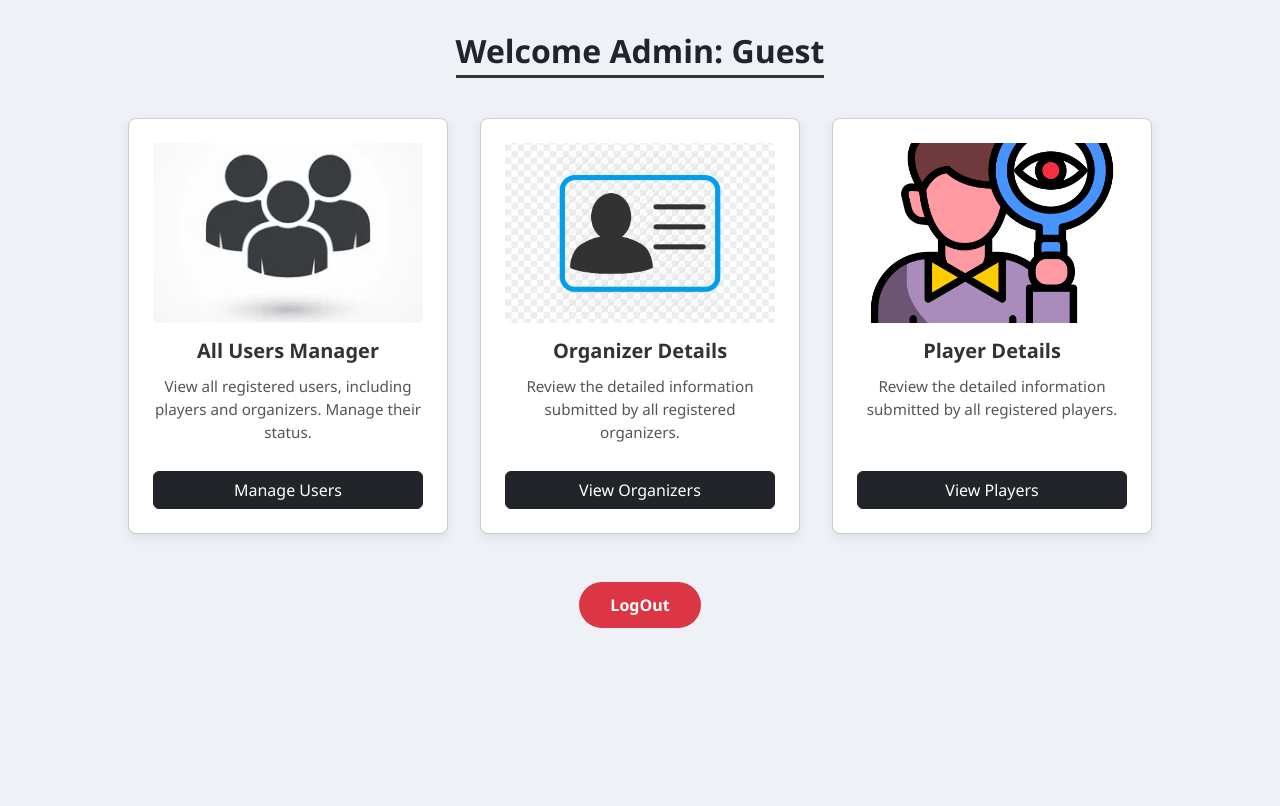
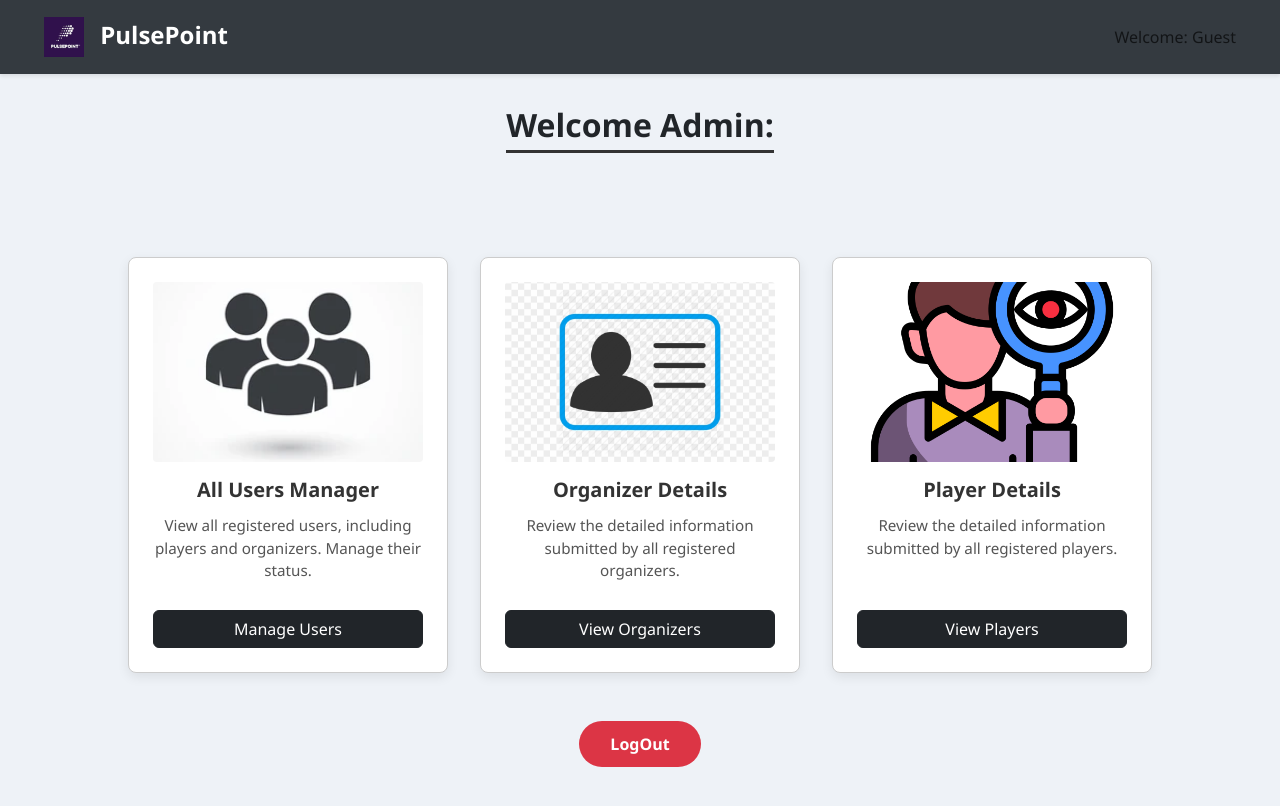
Before and after one commit to hasandeep134/PulsePoint, a website: page public/dash_admin.html in a window 1280 px wide. Drawn offline with nearby package versions, Linux system fonts and the light colour scheme.

Commit message:
Update dash_admin.html

```diff
--- a/public/dash_admin.html
+++ b/public/dash_admin.html
@@ -43,6 +43,32 @@
             transform: translateY(-5px);
             box-shadow: 0 8px 16px rgba(0, 0, 0, 0.12);
         }
+        .dashboard-navbar {
+    background-color: #343a40; /* Dark background */
+    color: white;
+    padding: 0.75rem 2rem;
+    box-shadow: 0 2px 4px rgba(0,0,0,0.1);
+}
+
+.navbar-brand {
+    font-weight: 600;
+    font-size: 1.5rem;
+    color: white !important;
+}
+
+.navbar-brand img {
+    height: 40px;
+    margin-right: 10px;
+}
+
+.welcome-text {
+    font-size: 1rem;
+}
+
+/* This adds space so your cards aren't hidden under the navbar */
+.dashboard-container {
+    padding-top: 4rem;
+}
         .dashboard-card img {
             width: 100%;
             height: 180px;
@@ -76,6 +102,19 @@
 </head>
 
 <body>
+
+    <nav class="navbar dashboard-navbar">
+    <div class="container-fluid">
+        <a class="navbar-brand" href="#">
+            <img src="/pics/Pulsepoint5.jpg" alt="PulsePoint Logo">
+            PulsePoint
+        </a>
+        <span class="navbar-text welcome-text">
+            Welcome: <span id="welcomeEmail"></span>
+        </span>
+    </div>
+
+</nav>
     <div class="container">
         <div class="welcome-header">
             <h2>Welcome Admin: <span id="welcomeEmail"></span></h2>
```
